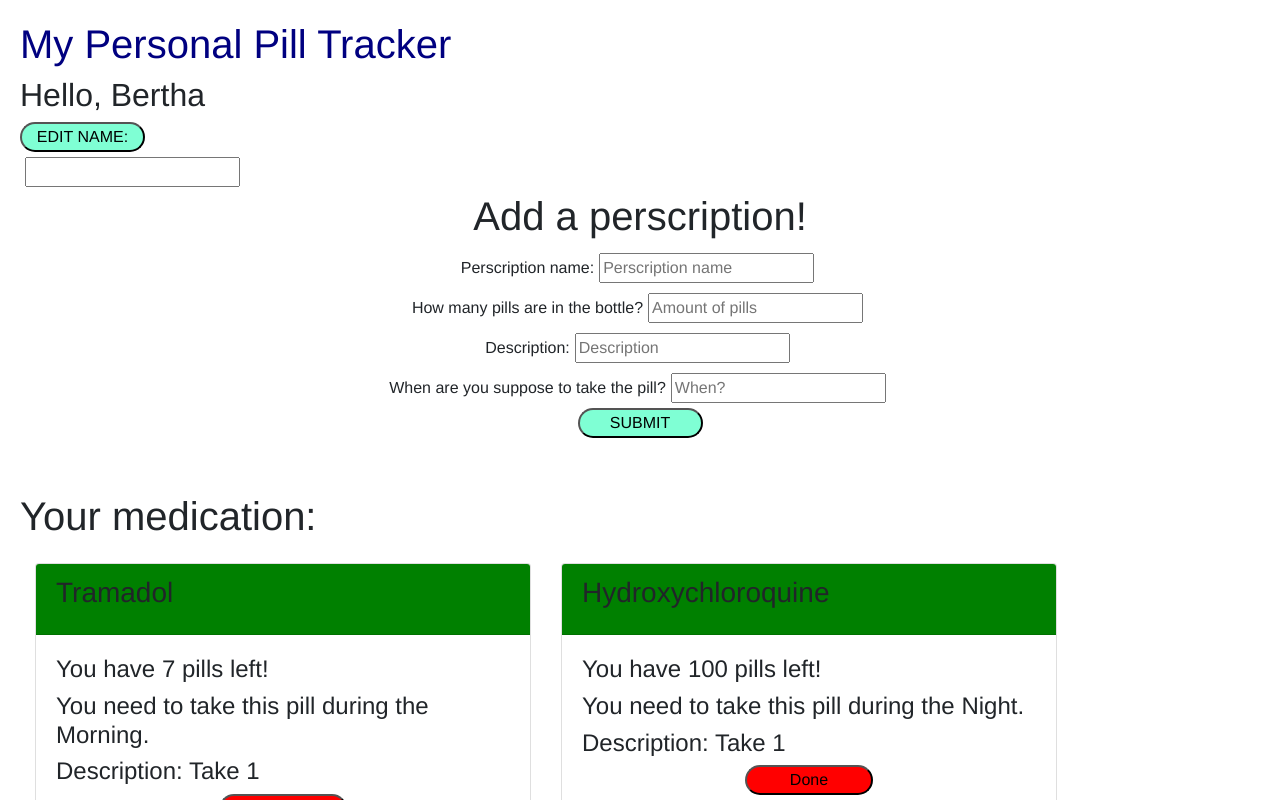
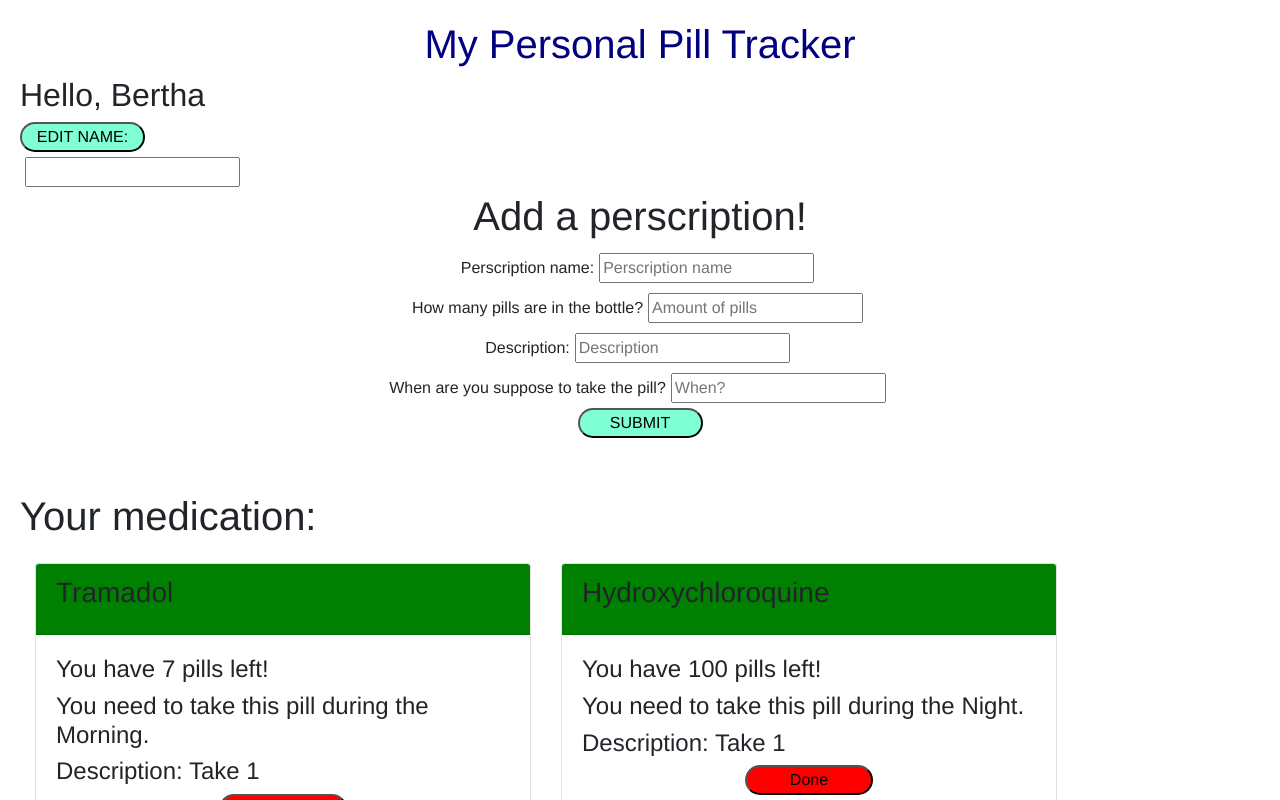
Before and after one commit to bcarrol2/pillTrackerWeb, a React (Create React App) app in the folder pilltracker/: page /medication in a window 1280 px wide. Shown: the top 800 px of the page. Built offline with nearby package versions, Linux system fonts and the light colour scheme; data requests are answered from the project's data file.

Commit message:
text style change on medication index

```diff
--- a/pilltracker/src/components/MedicationIndex.js
+++ b/pilltracker/src/components/MedicationIndex.js
@@ -54,8 +54,8 @@ class MedicationIndex extends React.Component {
 
         // here is what is rendered on the page
         return (
-            <div className="App">
-                <h1 style={{color: 'navy'}}>My Personal Pill Tracker</h1>
+            <div>
+                <h1 style={{color: 'navy', textAlign: 'center'}}>My Personal Pill Tracker</h1>
                 <h2>Hello, {name}</h2>
                 <button id="basic-button" onClick={divHide}>Edit name: </button>
                 <div id="hidediv">
```
